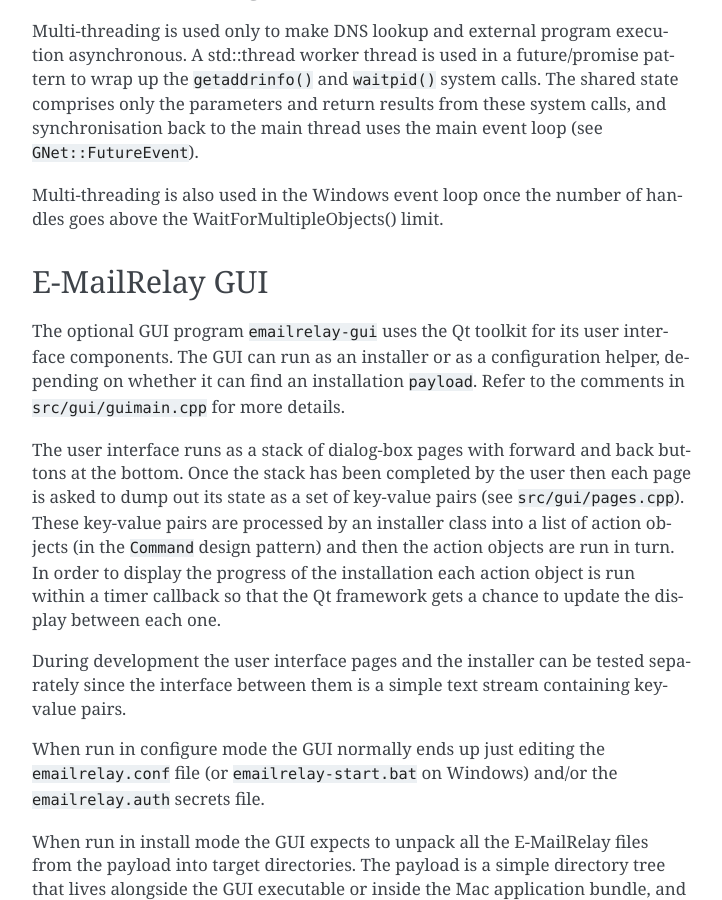
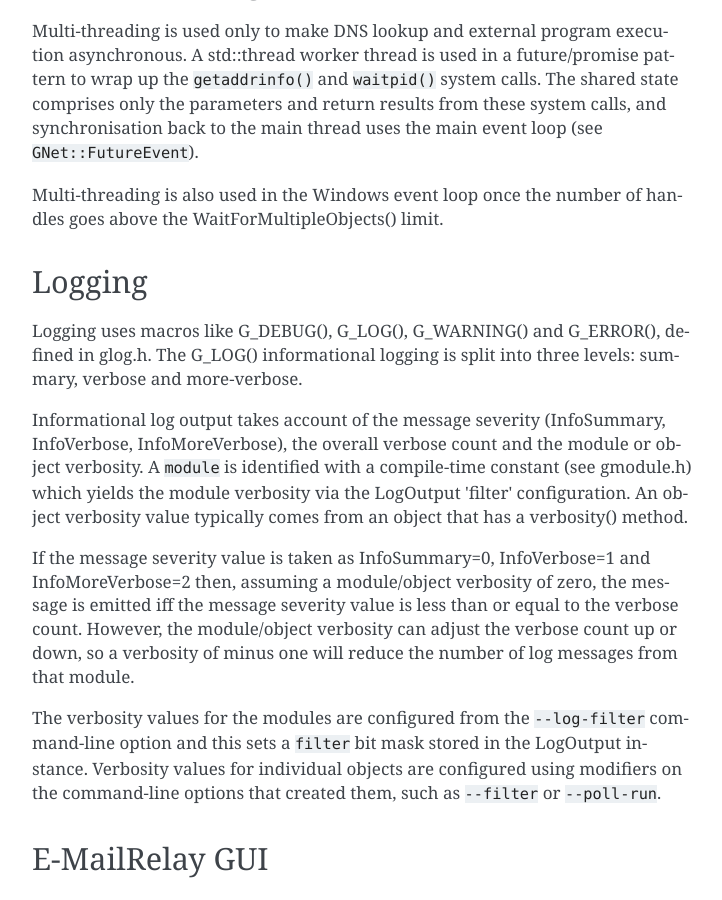
Before and after one commit to graeme-walker/emailrelay, a Sphinx documentation site: the page built from doc/developer.txt, in a window 1280 px wide and 900 px high, scrolled down 4720 px. Shown: the whole window, without its empty margins (388-1110 px from the left). Built offline with Sphinx 7.4.7, drawn with Linux system fonts in a browser that asks for light colours; pages that are not in the unit, such as notebooks, are missing from menus.

Commit message:
logoutput verbosity

```diff
--- a/doc/developer.txt
+++ b/doc/developer.txt
@@ -207,6 +207,32 @@
 Multi-threading is also used in the Windows event loop once the number of
 handles goes above the WaitForMultipleObjects() limit.
 
+Logging
+-------
+Logging uses macros like G_DEBUG(), G_LOG(), G_WARNING() and G_ERROR(), defined
+in glog.h. The G_LOG() informational logging is split into three levels:
+summary, verbose and more-verbose.
+
+Informational log output takes account of the message severity (InfoSummary,
+InfoVerbose, InfoMoreVerbose), the overall verbose count and the module or
+object verbosity. A `module` is identified with a compile-time constant (see
+gmodule.h) which yields the module verbosity via the LogOutput 'filter'
+configuration. An object verbosity value typically comes from an object that
+has a verbosity() method.
+
+If the message severity value is taken as InfoSummary=0, InfoVerbose=1 and
+InfoMoreVerbose=2 then, assuming a module/object verbosity of zero, the message
+is emitted iff the message severity value is less than or equal to the verbose
+count. However, the module/object verbosity can adjust the verbose count up or
+down, so a verbosity of minus one will reduce the number of log messages from
+that module.
+
+The verbosity values for the modules are configured from the `--log-filter`
+command-line option and this sets a `filter` bit mask stored in the LogOutput
+instance. Verbosity values for individual objects are configured using modifiers
+on the command-line options that created them, such as `--filter` or
+`--poll-run`.
+
 E-MailRelay GUI
 ---------------
 The optional GUI program `emailrelay-gui` uses the Qt toolkit for its user
```
Also changed, not shown: 9 other files.
